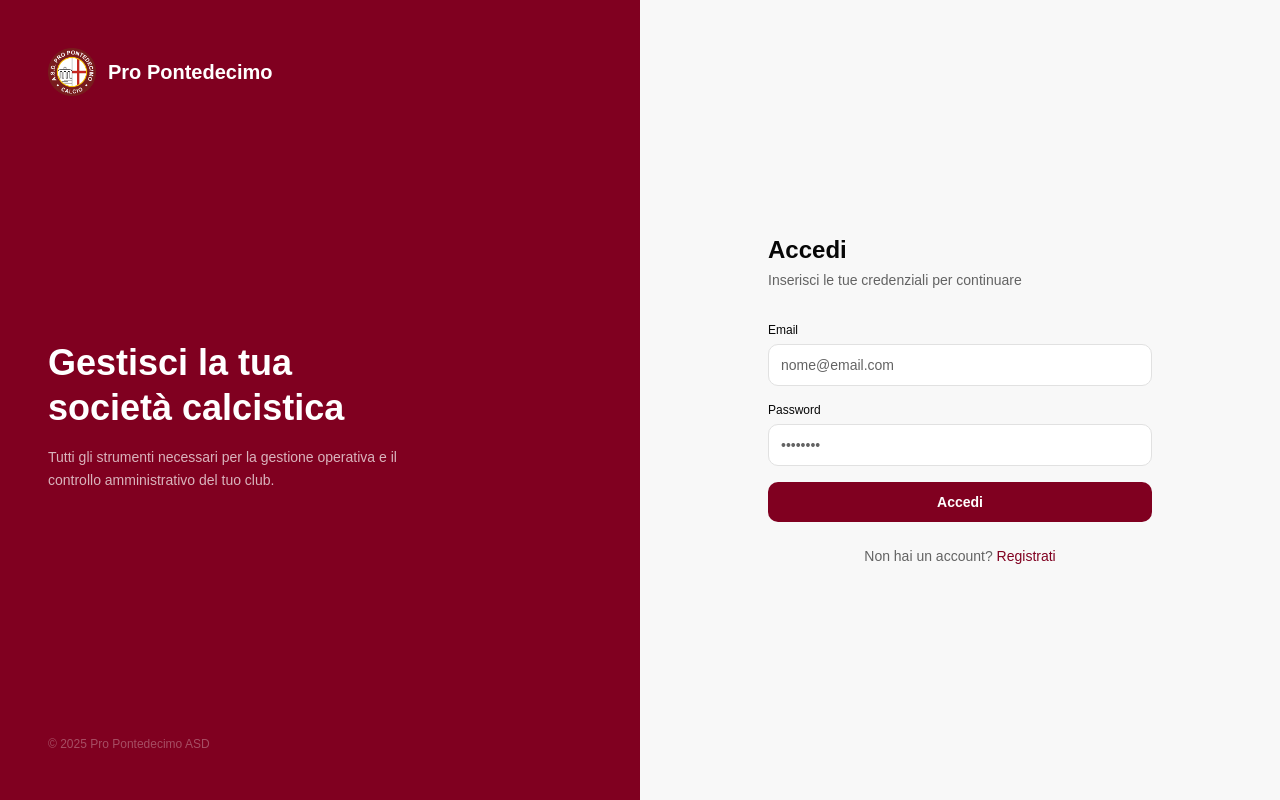
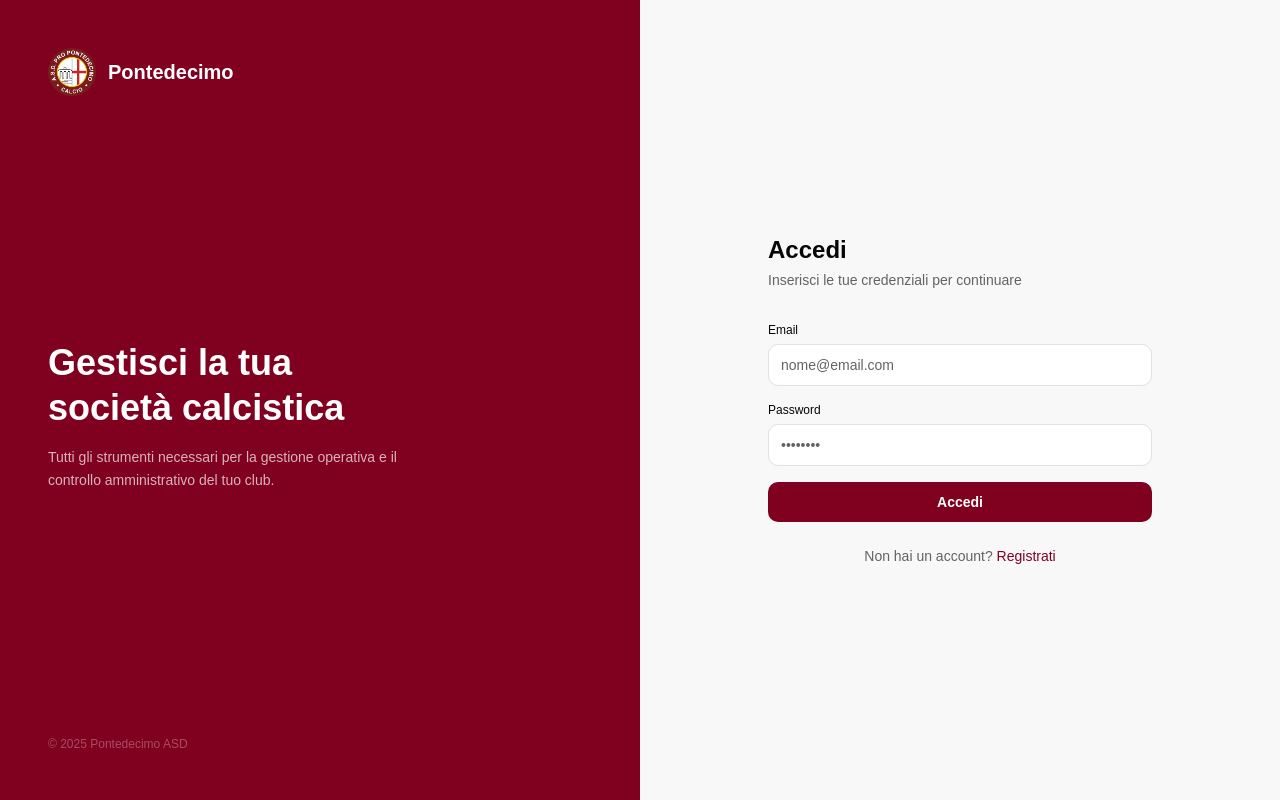
Before and after one commit to SimoFerre98/ProPontedecimo, a React (Vite) app: page /login in a window 1280 px wide. Built offline with nearby package versions, Linux system fonts and the light colour scheme; no server answers.

Commit message:
fix: rebranded Pro Pontedecimo to Pontedecimo in LoginPage

```diff
--- a/src/pages/LoginPage.tsx
+++ b/src/pages/LoginPage.tsx
@@ -28,8 +28,8 @@ export default function LoginPage() {
       {/* Left – branding */}
       <div className="hidden lg:flex flex-col justify-between w-1/2 bg-[#800020] p-12 text-white">
         <div className="flex items-center gap-3">
-          <img src="/Logo ASD Pro Pontedecimo.png" alt="Pro Pontedecimo" className="w-12 h-12 object-contain" />
-          <span className="text-xl font-bold">Pro Pontedecimo</span>
+          <img src="/Logo ASD Pro Pontedecimo.png" alt="Pontedecimo" className="w-12 h-12 object-contain" />
+          <span className="text-xl font-bold">Pontedecimo</span>
         </div>
         <div>
           <h1 className="text-4xl font-bold leading-tight mb-4">
@@ -39,7 +39,7 @@ export default function LoginPage() {
             Tutti gli strumenti necessari per la gestione operativa e il controllo amministrativo del tuo club.
           </p>
         </div>
-        <p className="text-white/30 text-xs">© 2025 Pro Pontedecimo ASD</p>
+        <p className="text-white/30 text-xs">© 2025 Pontedecimo ASD</p>
       </div>
 
       {/* Right – form */}
@@ -47,8 +47,8 @@ export default function LoginPage() {
         <div className="w-full max-w-sm">
           {/* Mobile logo */}
           <div className="flex items-center gap-2 mb-8 lg:hidden">
-            <img src="/Logo ASD Pro Pontedecimo.png" alt="Pro Pontedecimo" className="w-10 h-10 object-contain" />
-            <span className="font-bold text-foreground">Pro Pontedecimo</span>
+            <img src="/Logo ASD Pro Pontedecimo.png" alt="Pontedecimo" className="w-10 h-10 object-contain" />
+            <span className="font-bold text-foreground">Pontedecimo</span>
           </div>
 
           <h2 className="text-2xl font-bold text-foreground mb-1">Accedi</h2>
```
